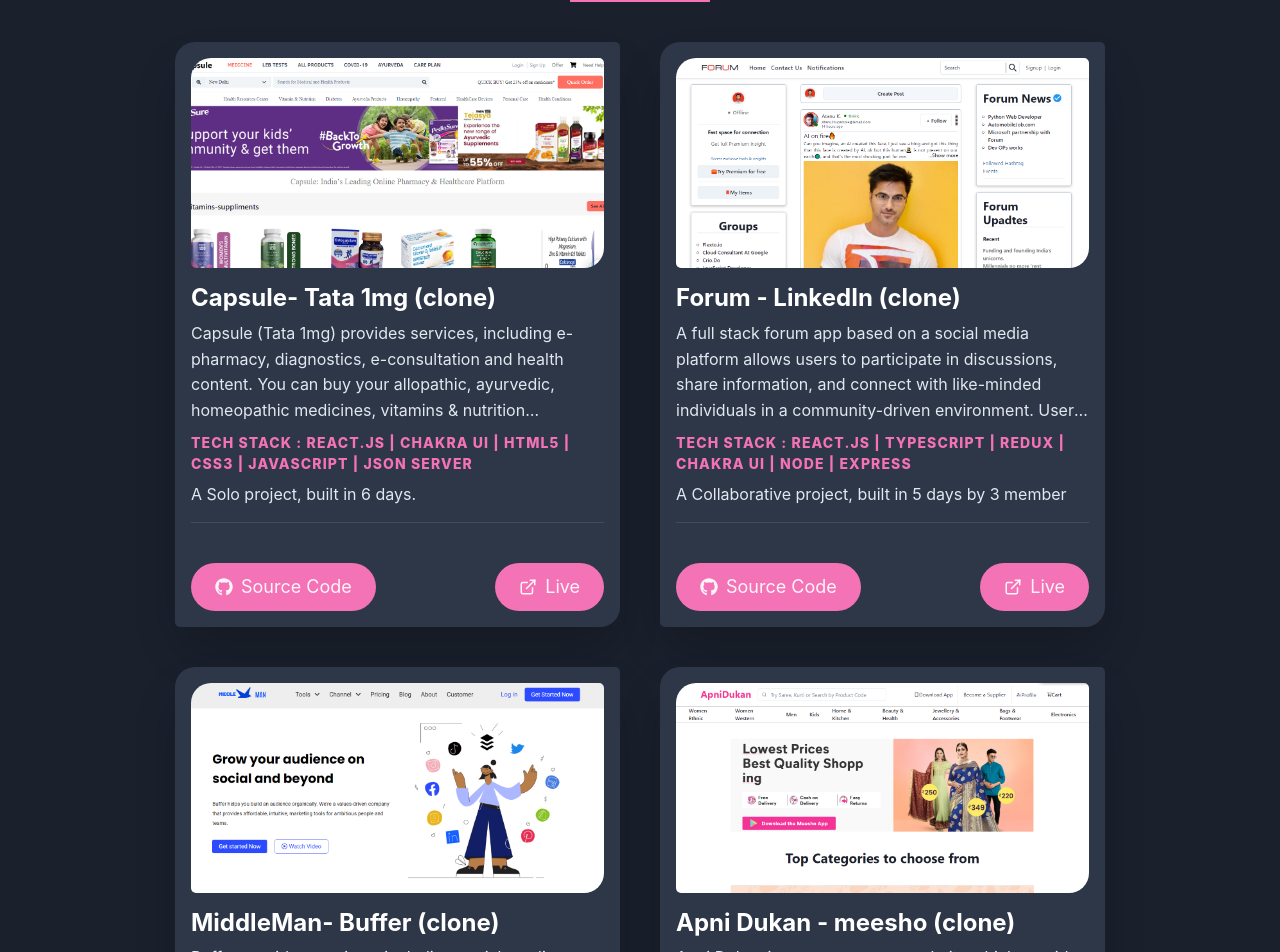
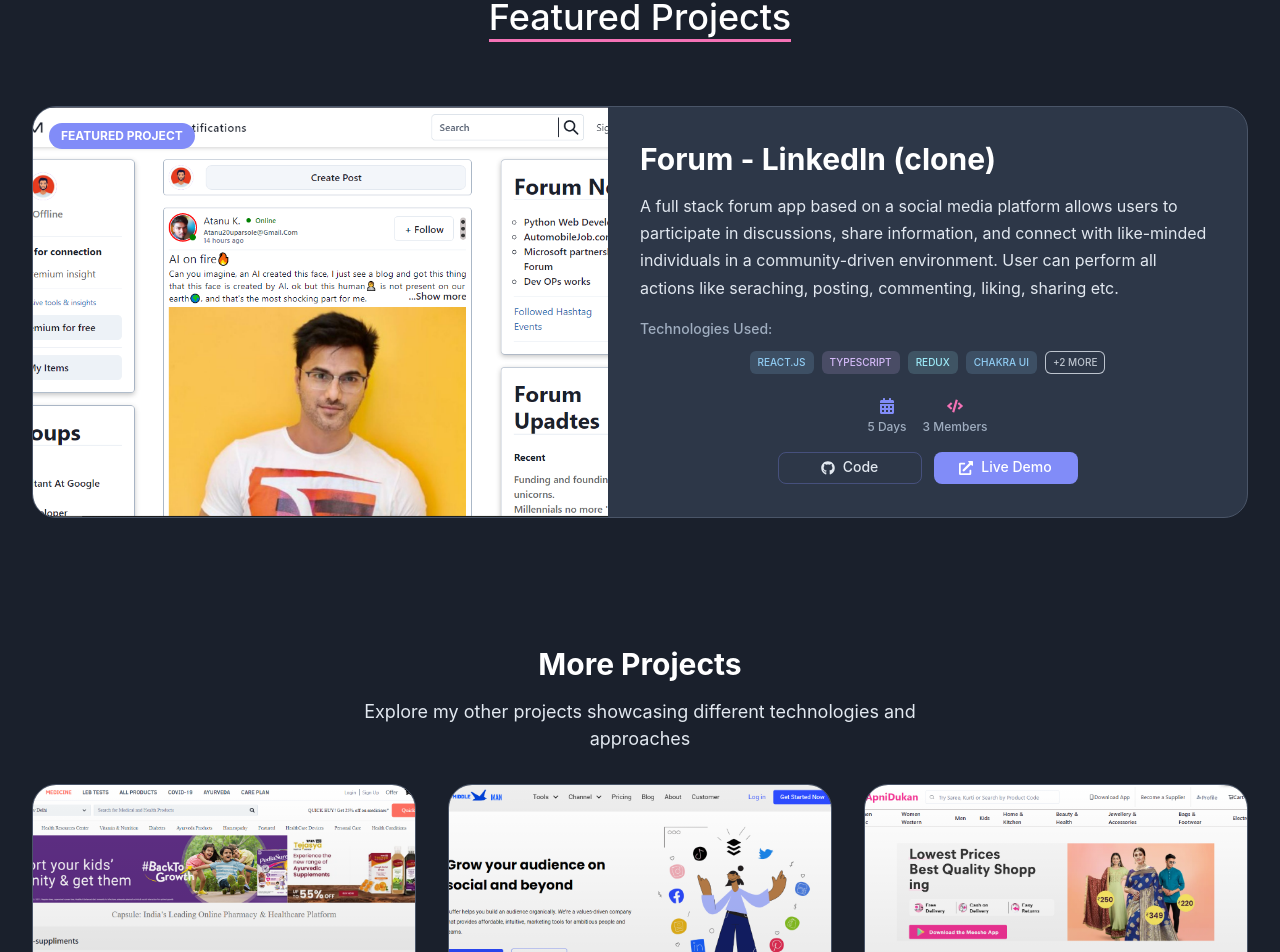
Before and after one commit to AshokPrjapati/AshokPrjapati.github.io, a React (Create React App) app: page / in a window 1280 px wide. Shown: the part 3454-4406 px from the top of the page. Built offline with nearby package versions, Linux system fonts and the light colour scheme.

Commit message:
refactor: reorganize project data and enhance Projects component layout and styling

```diff
--- a/src/constants/projectData.ts
+++ b/src/constants/projectData.ts
@@ -1,6 +1,18 @@
 const projectData = [
   {
     id: 1,
+    name: "Forum - LinkedIn (clone)",
+    src: `./images/projectPreviews/forum.png`,
+    description:
+      "A full stack forum app based on a social media platform allows users to participate in discussions, share information, and connect with like-minded individuals in a community-driven environment. User can perform all actions like seraching, posting, commenting, liking, sharing etc.",
+    techStack:
+      "Tech Stack : React.js | Typescript | Redux | Chakra UI | Node | Express",
+    detail: "A Collaborative project, built in 5 days by 3 member",
+    sourceCode: "https://github.com/Vishwa9011/Forum_App",
+    liveLink: "https://forumapp-120fb.web.app",
+  },
+  {
+    id: 2,
     name: "Capsule- Tata 1mg (clone)",
     src: "./images/projectPreviews/capsule.png",
     description:
@@ -10,18 +22,6 @@
     detail: "A Solo project, built in 6 days.",
     sourceCode: "https://github.com/AshokPrjapati/Capsule-1mg_clone",
     liveLink: "https://capsule-six.vercel.app",
-  },
-  {
-    id: 2,
-    name: "Forum - LinkedIn (clone)",
-    src: `./images/projectPreviews/forum.png`,
-    description:
-      "A full stack forum app based on a social media platform allows users to participate in discussions, share information, and connect with like-minded individuals in a community-driven environment. User can perform all actions like seraching, posting, commenting, liking, sharing etc.",
-    techStack:
-      "Tech Stack : React.js | Typescript | Redux | Chakra UI | Node | Express",
-    detail: "A Collaborative project, built in 5 days by 3 member",
-    sourceCode: "https://github.com/Vishwa9011/Forum_App",
-    liveLink: "https://forumapp-120fb.web.app",
   },
   {
     id: 3,
--- a/src/pages/Projects/Projects.tsx
+++ b/src/pages/Projects/Projects.tsx
@@ -1,150 +1,382 @@
-import { ExternalLinkIcon } from "@chakra-ui/icons";
 import {
-  Stack,
   Box,
-  Center,
   Heading,
   Text,
   Image,
-  Divider,
   Button,
   Link,
-  Grid,
   Flex,
+  Container,
+  VStack,
+  HStack,
+  SimpleGrid,
+  Card,
+  CardBody,
+  CardFooter,
+  Badge,
+  Icon,
 } from "@chakra-ui/react";
-import { FaGithub } from "react-icons/fa";
+import {
+  FaGithub,
+  FaExternalLinkAlt,
+  FaCode,
+  FaCalendarAlt,
+} from "react-icons/fa";
 import projectData from "../../constants/projectData";
 import { ProjectData } from "../../types/interface";
 import SectionHeader from "../../Components/SectionHeader";
 
 const Projects = () => {
-  const renderProjectActionButtons = (
-    link: string,
-    icon: React.ReactElement<any, string | React.JSXElementConstructor<any>>,
-    label: string
-  ) => {
+  const renderProjectStats = (project: ProjectData) => {
+    // Extract team info from detail field
+    const isCollaborative = project.detail
+      .toLowerCase()
+      .includes("collaborative");
+    const days = project.detail.match(/(\d+)\s*days?/i)?.[1] || "N/A";
+    const members = project.detail.match(/(\d+)\s*members?/i)?.[1] || "1";
+
     return (
-      <Link href={link} isExternal _hover={{ textDecor: "none" }}>
-        <Button
-          leftIcon={icon}
-          rounded={"full"}
-          size={"lg"}
-          fontWeight={"normal"}
-          px={6}
-          bg="secondary"
-        >
-          {label}
-        </Button>
-      </Link>
+      <HStack spacing={4} justify="center" w="100%">
+        <VStack spacing={1}>
+          <Icon as={FaCalendarAlt} color="primary" w={4} h={4} />
+          <Text fontSize="xs" color="text-muted" fontWeight="medium">
+            {days} Days
+          </Text>
+        </VStack>
+        <VStack spacing={1}>
+          <Icon as={FaCode} color="secondary" w={4} h={4} />
+          <Text fontSize="xs" color="text-muted" fontWeight="medium">
+            {isCollaborative ? `${members} Members` : "Solo"}
+          </Text>
+        </VStack>
+      </HStack>
     );
   };
 
-  const renderProjectContent = (project: ProjectData) => {
-    const {
-      id,
-      name,
-      description,
-      techStack,
-      detail,
-      src,
-      sourceCode,
-      liveLink,
-    } = project;
+  const renderTechStack = (techStack: string) => {
+    // Extract technologies from the tech stack string
+    const techs = techStack
+      .replace(/Tech Stack\s*:\s*/i, "")
+      .split("|")
+      .map((tech) => tech.trim())
+      .filter(Boolean);
 
     return (
-      <Center
+      <Flex wrap="wrap" gap={2} justify="center">
+        {techs.slice(0, 4).map((tech, index) => (
+          <Badge
+            key={index}
+            variant="subtle"
+            colorScheme={
+              index % 3 === 0 ? "blue" : index % 3 === 1 ? "purple" : "cyan"
+            }
+            px={2}
+            py={1}
+            borderRadius="md"
+            fontSize="2xs"
+            fontWeight="medium"
+          >
+            {tech}
+          </Badge>
+        ))}
+        {techs.length > 4 && (
+          <Badge
+            variant="outline"
+            colorScheme="gray"
+            px={2}
+            py={1}
+            borderRadius="md"
+            fontSize="2xs"
+            fontWeight="medium"
+          >
+            +{techs.length - 4} more
+          </Badge>
+        )}
+      </Flex>
+    );
+  };
+
+  const renderActionButtons = (sourceCode: string, liveLink: string) => {
+    return (
+      <HStack spacing={3} w="100%">
+        <Link
+          href={sourceCode}
+          isExternal
+          _hover={{ textDecor: "none" }}
+          flex={1}
+        >
+          <Button
+            leftIcon={<FaGithub />}
+            size="sm"
+            variant="outline"
+            borderColor="border-accent"
+            color="text-secondary"
+            _hover={{
+              bg: "primary",
+              color: "white",
+              borderColor: "primary",
+              transform: "translateY(-2px)",
+              boxShadow: "shadow-md",
+            }}
+            _active={{
+              transform: "translateY(0)",
+            }}
+            transition="all 0.3s ease"
+            borderRadius="lg"
+            w="100%"
+            fontWeight="medium"
+          >
+            Code
+          </Button>
+        </Link>
+        <Link
+          href={liveLink}
+          isExternal
+          _hover={{ textDecor: "none" }}
+          flex={1}
+        >
+          <Button
+            leftIcon={<FaExternalLinkAlt />}
+            size="sm"
+            bg="primary"
+            color="white"
+            _hover={{
+              bg: "secondary",
+              transform: "translateY(-2px)",
+              boxShadow: "shadow-primary",
+            }}
+            _active={{
+              transform: "translateY(0)",
+            }}
+            transition="all 0.3s ease"
+            borderRadius="lg"
+            w="100%"
+            fontWeight="medium"
+          >
+            Live Demo
+          </Button>
+        </Link>
+      </HStack>
+    );
+  };
+
+  const renderProjectCard = (project: ProjectData, index: number) => {
+    const { id, name, description, src, sourceCode, liveLink } = project;
+
+    return (
+      <Card
         key={id}
-        bg="bg-card"
-        maxW={"445px"}
-        boxShadow={"2xl"}
-        rounded={"md"}
-        overflow={"hidden"}
-        borderRadius={"20px 5px"}
+        bg="bg-surface"
+        maxW="400px"
+        w="100%"
+        border="1px solid"
+        borderColor="border-primary"
+        borderRadius="3xl"
+        overflow="hidden"
+        boxShadow="shadow-lg"
+        transition="all 0.3s cubic-bezier(0.4, 0, 0.2, 1)"
+        _hover={{
+          transform: "translateY(-12px)",
+          boxShadow: "shadow-xl",
+          borderColor:
+            index % 3 === 0
+              ? "primary"
+              : index % 3 === 1
+              ? "secondary"
+              : "accent",
+        }}
+        cursor="pointer"
       >
-        <Stack gap={4} p={4}>
+        {/* Project Image */}
+        <Box position="relative" overflow="hidden">
           <Image
-            h={"210px"}
             src={src}
-            alt={"project-preview"}
-            data-aos="fade-up"
-            objectFit={"cover"}
-            data-aos-anchor-placement="bottom-bottom"
-            borderRadius={"20px 5px"}
+            alt={`${name} preview`}
+            w="100%"
+            h="220px"
+            objectFit="cover"
+            transition="all 0.3s ease"
+            _hover={{
+              transform: "scale(1.05)",
+            }}
           />
-          <Stack>
+          {/* Overlay gradient */}
+          <Box
+            position="absolute"
+            top={0}
+            left={0}
+            right={0}
+            bottom={0}
+            bgGradient="linear(to-b, transparent 0%, rgba(0,0,0,0.1) 100%)"
+          />
+        </Box>
+
+        <CardBody p={6}>
+          <VStack spacing={4} align="stretch">
+            {/* Project Title */}
             <Heading
+              fontSize="xl"
+              fontWeight="bold"
               color="text-primary"
-              fontSize={"2xl"}
-              fontFamily={"body"}
-              data-aos="fade-up"
-              data-aos-anchor-placement="bottom-bottom"
+              lineHeight="1.3"
+              noOfLines={2}
             >
               {name}
             </Heading>
+
+            {/* Project Description */}
             <Text
-              color={"text-secondary"}
-              data-aos="fade-up"
-              data-aos-anchor-placement="bottom-bottom"
-              className="lineClampDesc"
+              fontSize="sm"
+              color="text-secondary"
+              lineHeight="1.6"
+              noOfLines={3}
             >
               {description}
             </Text>
+
+            {/* Tech Stack */}
+            {renderTechStack(project.techStack)}
+
+            {/* Project Stats */}
+            {renderProjectStats(project)}
+          </VStack>
+        </CardBody>
+
+        <CardFooter pt={0} pb={6} px={6}>
+          {renderActionButtons(sourceCode, liveLink)}
+        </CardFooter>
+      </Card>
+    );
+  };
+
+  const renderFeaturedProject = () => {
+    const featuredProject = projectData[0]; // Use first project as featured
+
+    return (
+      <Card
+        bg="card-bg"
+        border="1px solid"
+        borderColor="border-primary"
+        borderRadius="3xl"
+        overflow="hidden"
+        boxShadow="shadow-lg"
+        mb={16}
+        _hover={{
+          boxShadow: "shadow-xl",
+          borderColor: "primary",
+        }}
+        transition="all 0.3s ease"
+      >
+        <Flex direction={{ base: "column", lg: "row" }} align="stretch">
+          {/* Featured Project Image */}
+          <Box flex="1" position="relative">
+            <Image
+              src={featuredProject.src}
+              alt={`${featuredProject.name} preview`}
+              w="100%"
+              h={{ base: "250px", lg: "410px" }}
+              objectFit="cover"
+            />
+            <Badge
+              position="absolute"
+              top={4}
+              left={4}
+              bg="primary"
+              color="white"
+              px={3}
+              py={1}
+              borderRadius="full"
+              fontSize="xs"
+              fontWeight="bold"
+            >
+              Featured Project
+            </Badge>
+          </Box>
+
+          {/* Featured Project Content */}
+          <VStack flex="1" spacing={6} align="stretch" p={8} justify="center">
+            <VStack spacing={4} align="stretch">
+              <Heading
+                fontSize={{ base: "2xl", lg: "3xl" }}
+                fontWeight="bold"
+                color="text-primary"
+                lineHeight="1.2"
+              >
+                {featuredProject.name}
+              </Heading>
+
+              <Text fontSize="md" color="text-secondary" lineHeight="1.7">
+                {featuredProject.description}
+              </Text>
+
+              {/* Tech Stack for Featured */}
+              <Box>
                 <Text
-              color={"secondary"}
-              textTransform={"uppercase"}
-              fontWeight={800}
-              fontSize={"sm"}
-              letterSpacing={1.1}
-              className="lineClamp"
-              data-aos="fade-up"
-              data-aos-anchor-placement="bottom-bottom"
+                  fontSize="sm"
+                  color="text-muted"
+                  mb={3}
+                  fontWeight="medium"
                 >
-              {techStack}
+                  Technologies Used:
                 </Text>
-            <Text
-              color={"text-secondary"}
-              data-aos="fade-up"
-              data-aos-anchor-placement="bottom-bottom"
-            >
-              {detail}
-            </Text>
-          </Stack>
-          <Divider />
-          <Flex
-            mt={6}
-            direction={{ base: "column", md: "row" }}
-            justifyContent={{ base: "center", md: "space-between" }}
-            gap={6}
-            alignItems={{ base: "center", md: "center" }}
-            data-aos="fade-up"
-            data-aos-anchor-placement="bottom-bottom"
-          >
-            {renderProjectActionButtons(
-              sourceCode,
-              <FaGithub />,
-              "Source Code"
+                {renderTechStack(featuredProject.techStack)}
+              </Box>
+            </VStack>
+
+            <VStack spacing={4}>
+              {renderProjectStats(featuredProject)}
+
+              <Box w="100%" maxW="300px">
+                {renderActionButtons(
+                  featuredProject.sourceCode,
+                  featuredProject.liveLink
                 )}
-            {renderProjectActionButtons(liveLink, <ExternalLinkIcon />, "Live")}
+              </Box>
+            </VStack>
+          </VStack>
         </Flex>
-        </Stack>
-      </Center>
+      </Card>
     );
   };
 
   return (
-    <Box py={10} w="100%" maxW="100%" overflow="hidden">
-      <SectionHeader label="Projects" />
-      <Flex
-        justifyContent="center"
-        alignItems="center"
-        gap="2.5rem"
-        flexWrap="wrap"
-        m="auto"
-        maxW="100%"
+    <Container maxW="8xl" py={20}>
+      <SectionHeader label="Featured Projects" />
+
+      <VStack spacing={16} mt={16}>
+        {/* Featured Project */}
+        {renderFeaturedProject()}
+
+        {/* Other Projects Grid */}
+        <VStack spacing={8} w="100%">
+          <Box textAlign="center">
+            <Heading
+              fontSize={{ base: "2xl", md: "3xl" }}
+              fontWeight="bold"
+              color="text-primary"
+              mb={4}
             >
-        {projectData.map((project) => renderProjectContent(project))}
-      </Flex>
+              More Projects
+            </Heading>
+            <Text fontSize="lg" color="text-secondary" maxW="600px" mx="auto">
+              Explore my other projects showcasing different technologies and
+              approaches
+            </Text>
           </Box>
+
+          <SimpleGrid
+            columns={{ base: 1, md: 2, lg: 3 }}
+            spacing={8}
+            w="100%"
+            justifyItems="center"
+          >
+            {projectData
+              .slice(1)
+              .map((project, index) => renderProjectCard(project, index + 1))}
+          </SimpleGrid>
+        </VStack>
+      </VStack>
+    </Container>
   );
 };
 
```
Lines whose indentation alone changed are shown as unchanged.
